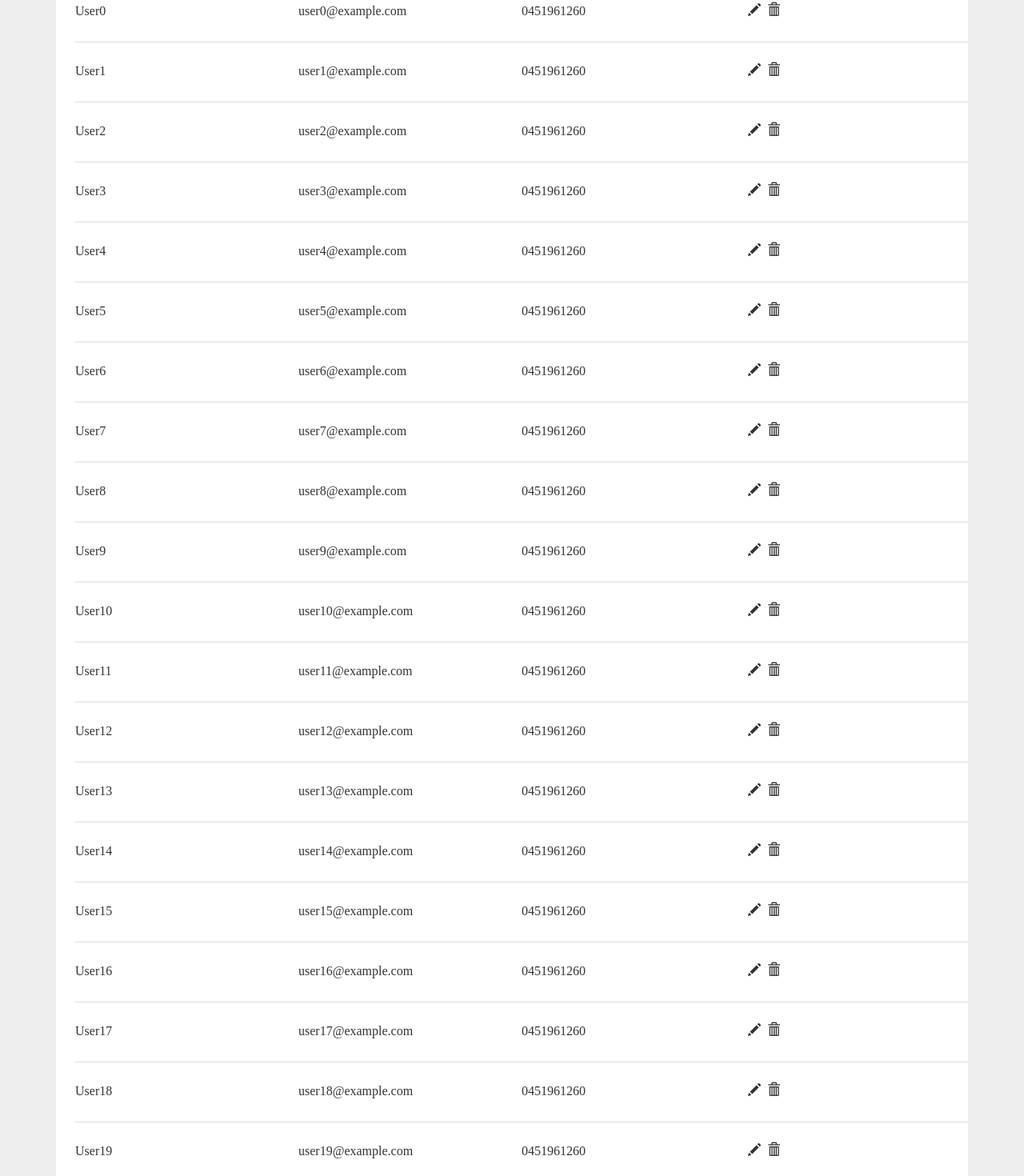
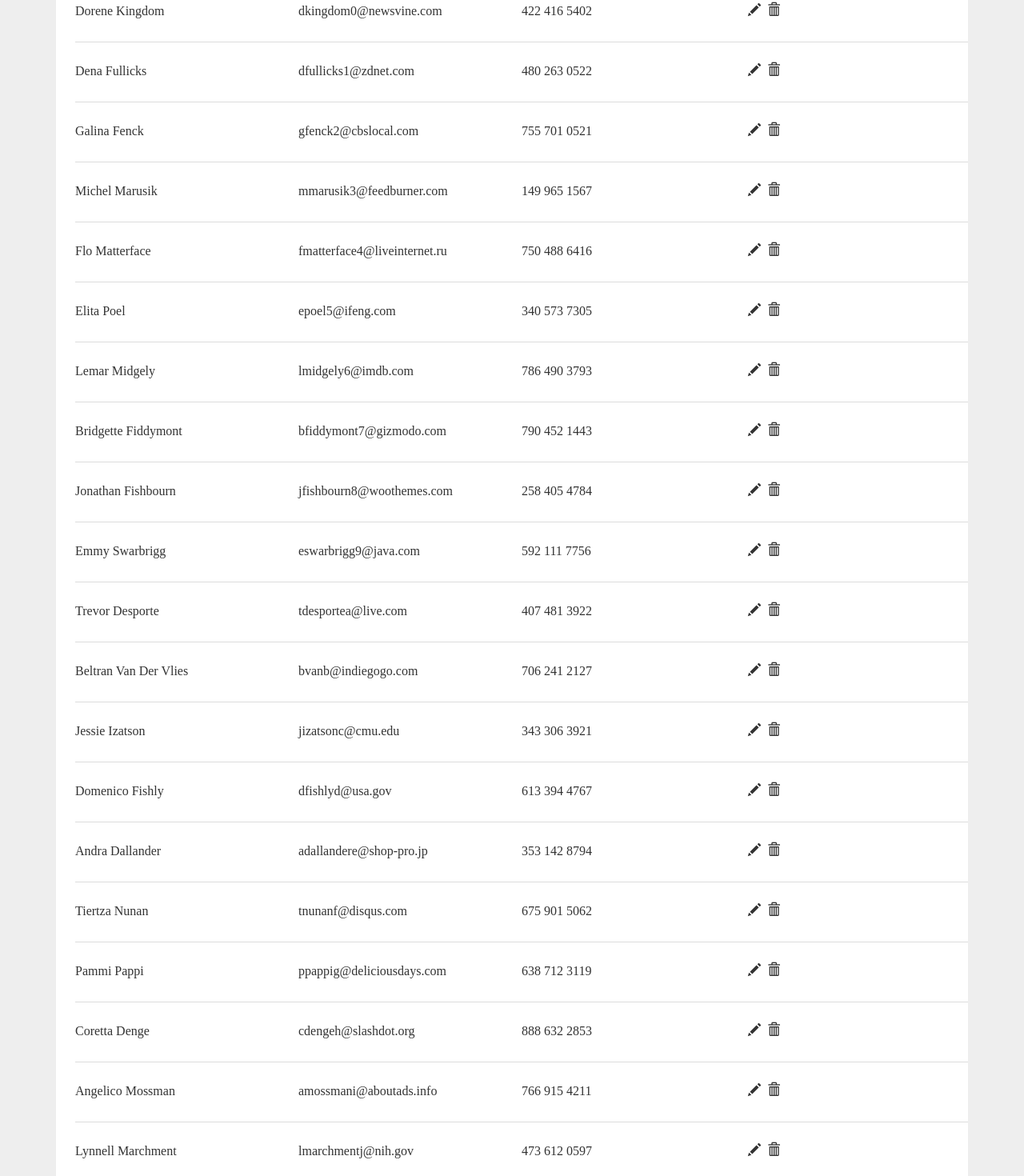
Before and after one commit to matfolio/participant-list, a React (Create React App) app: page / in a window 1280 px wide. Shown: the part 239-1709 px from the top of the page at 80% size. Built offline with nearby package versions, Linux system fonts and the light colour scheme.

Commit message:
changes to the style

```diff
--- a/src/Components/App.jsx
+++ b/src/Components/App.jsx
@@ -1,6 +1,7 @@
 import React, { Component } from 'react';
 //import logo from '../logo.svg'; /* Not needed in this project*/
 import Content from './Content';
+import MOCK_DATA from '../MOCK_DATA';
 import _ from 'lodash';
 import '../App.css';
 
@@ -10,10 +11,10 @@ class App extends Component {
   	/* state footprint  */
   	this.state = {
   		participant: [],
+  		lastIndex:0,
   		edittable:-1,
   		ordercheck:true
   	}
-  	this.id=0;
 
   	/* Binding the respective methods to the component for 'this' values access */
 
@@ -37,15 +38,20 @@ class App extends Component {
   }
 
   renderDefaultUser(){
-  	const count = 20;
+  	/*const count = 20;
   	for(let i = 0; i < count; i++){
   		this.state.participant.push({id:i,
 	  			fullname: "User" + i,
 	  			email: "user"+i + "@example.com",
 	  			phonenumber: '0451961260'
 	  	})
-  	}
-	 this.setState({participant: this.state.participant});
+  	}*/
+  	MOCK_DATA.forEach((data) =>{
+  		this.state.participant.push(data);
+  	})
+  	const length = this.state.participant.length;
+  	let id = this.state.participant[length-1].id;
+	this.setState({participant: this.state.participant,lastIndex:id});
 
   }
   /*
@@ -55,25 +61,22 @@ class App extends Component {
   handleAddNew(){
   	//console.log(this.getName() + " " + this.getEmail() );
   	if(this.isAddable()){
-  		let id = this.getId();
+  		let id = this.state.lastIndex;
 	  	let fullname = this.getName();
 	  	let email = this.getEmail();
 	  	let phonenumber = this.getPhoneNumber();
 
+	  	id = ++id;
 	  	this.state.participant.push({id,
 	  			fullname,
 	  			email,
 	  			phonenumber
 	  		})
 	  	this.setState({
-	  		participant: this.state.participant
-	  	})
+	  		participant: this.state.participant,lastIndex:id })
 	  	this.fullname.getFullNameFromHeaderNull();
 	  	this.phonenumber.getEmailFromHeaderNull();
 	  	this.email.getPhoneNumberFromHeaderNull();
-
-	  	//console.log(this.state.participant[0].id);
-	  	//console.log(this.state.participant.length);
 
   	}
 
@@ -88,7 +91,7 @@ class App extends Component {
   */
 
   sort(){
-
+  	console.log(this.state.lastIndex);
   	if(this.state.participant.length > 1 && this.state.ordercheck){
 	  		this.state.participant.sort(function(a,b){
 
@@ -104,7 +107,6 @@ class App extends Component {
 		  	//this.state.ordercheck = false;
 		  	this.setState({ordercheck: false,
 	  				  participant: this.state.participant})
-		  	console.log('sorted');
   	}
 
   	else if(this.state.participant.length > 1 && !this.state.ordercheck){
@@ -122,7 +124,6 @@ class App extends Component {
 		  	//this.state.ordercheck = true;
 		  	this.setState({ordercheck: true,
 	  				  participant: this.state.participant})
-		  	console.log('unsorted');
   	}
 
   }
@@ -142,8 +143,8 @@ class App extends Component {
   // set the ID incrementing on call to this function.
 
   getId(){
-  	//return this.state.id++;
-  	return this.setState({id:this.id++});
+  	let id = this.state.lastIndex;
+  	return this.setState({lastIndex:id++});
   }
 
   // Using the ref on react component instance, we
@@ -187,7 +188,6 @@ class App extends Component {
   		this.state.participant.forEach((res,i) => {
   			if(res.id === index){
   				this.state.participant.splice(i,1);
-  				console.log(res.fullname + "And " + index);
   				this.setState({participant:this.state.participant});
   			}
   		});
@@ -217,7 +217,6 @@ class App extends Component {
 			&& obj.email.match(/@\w+.\w+$/) )
 		{
 			this.state.participant.splice(i,1,obj);
-			console.log(obj.fullname.length)
 		}
 
   	}.bind(this));
--- /dev/null
+++ b/src/MOCK_DATA.json
@@ -0,0 +1,20 @@
+[{"id":1,"fullname":"Dorene Kingdom","email":"dkingdom0@newsvine.com","phonenumber":"422 416 5402"},
+{"id":2,"fullname":"Dena Fullicks","email":"dfullicks1@zdnet.com","phonenumber":"480 263 0522"},
+{"id":3,"fullname":"Galina Fenck","email":"gfenck2@cbslocal.com","phonenumber":"755 701 0521"},
+{"id":4,"fullname":"Michel Marusik","email":"mmarusik3@feedburner.com","phonenumber":"149 965 1567"},
+{"id":5,"fullname":"Flo Matterface","email":"fmatterface4@liveinternet.ru","phonenumber":"750 488 6416"},
+{"id":6,"fullname":"Elita Poel","email":"epoel5@ifeng.com","phonenumber":"340 573 7305"},
+{"id":7,"fullname":"Lemar Midgely","email":"lmidgely6@imdb.com","phonenumber":"786 490 3793"},
+{"id":8,"fullname":"Bridgette Fiddymont","email":"bfiddymont7@gizmodo.com","phonenumber":"790 452 1443"},
+{"id":9,"fullname":"Jonathan Fishbourn","email":"jfishbourn8@woothemes.com","phonenumber":"258 405 4784"},
+{"id":10,"fullname":"Emmy Swarbrigg","email":"eswarbrigg9@java.com","phonenumber":"592 111 7756"},
+{"id":11,"fullname":"Trevor Desporte","email":"tdesportea@live.com","phonenumber":"407 481 3922"},
+{"id":12,"fullname":"Beltran Van Der Vlies","email":"bvanb@indiegogo.com","phonenumber":"706 241 2127"},
+{"id":13,"fullname":"Jessie Izatson","email":"jizatsonc@cmu.edu","phonenumber":"343 306 3921"},
+{"id":14,"fullname":"Domenico Fishly","email":"dfishlyd@usa.gov","phonenumber":"613 394 4767"},
+{"id":15,"fullname":"Andra Dallander","email":"adallandere@shop-pro.jp","phonenumber":"353 142 8794"},
+{"id":16,"fullname":"Tiertza Nunan","email":"tnunanf@disqus.com","phonenumber":"675 901 5062"},
+{"id":17,"fullname":"Pammi Pappi","email":"ppappig@deliciousdays.com","phonenumber":"638 712 3119"},
+{"id":18,"fullname":"Coretta Denge","email":"cdengeh@slashdot.org","phonenumber":"888 632 2853"},
+{"id":19,"fullname":"Angelico Mossman","email":"amossmani@aboutads.info","phonenumber":"766 915 4211"},
+{"id":20,"fullname":"Lynnell Marchment","email":"lmarchmentj@nih.gov","phonenumber":"473 612 0597"}]
```
